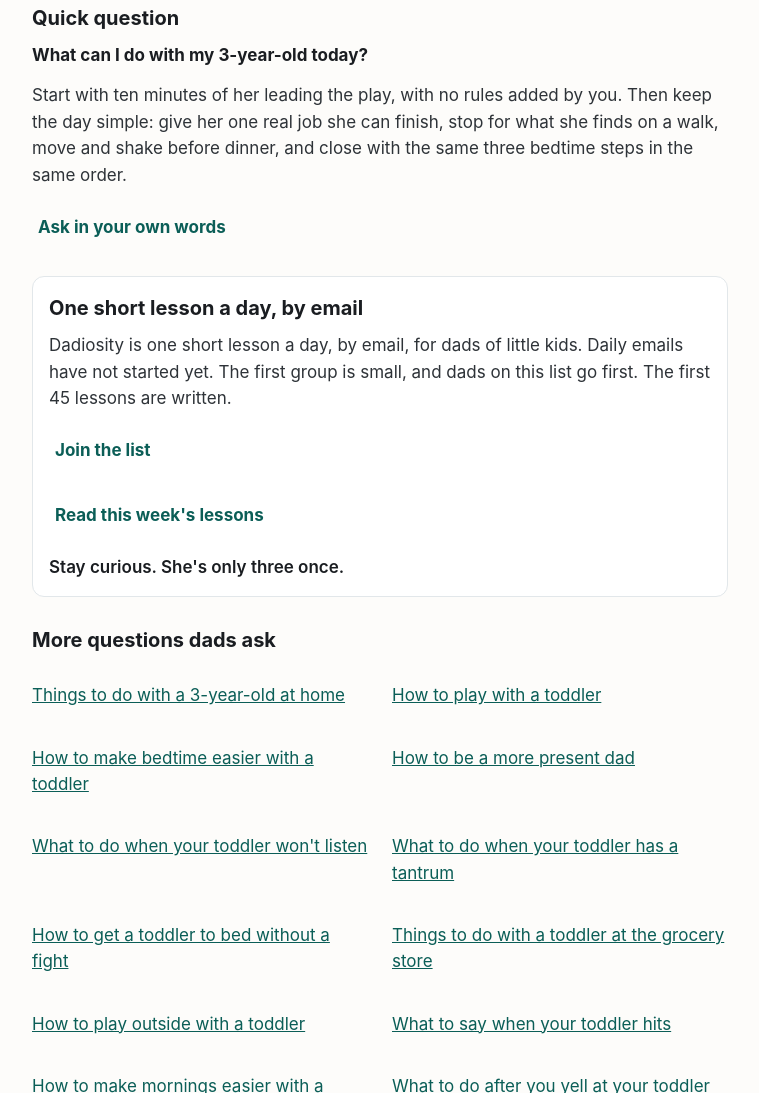
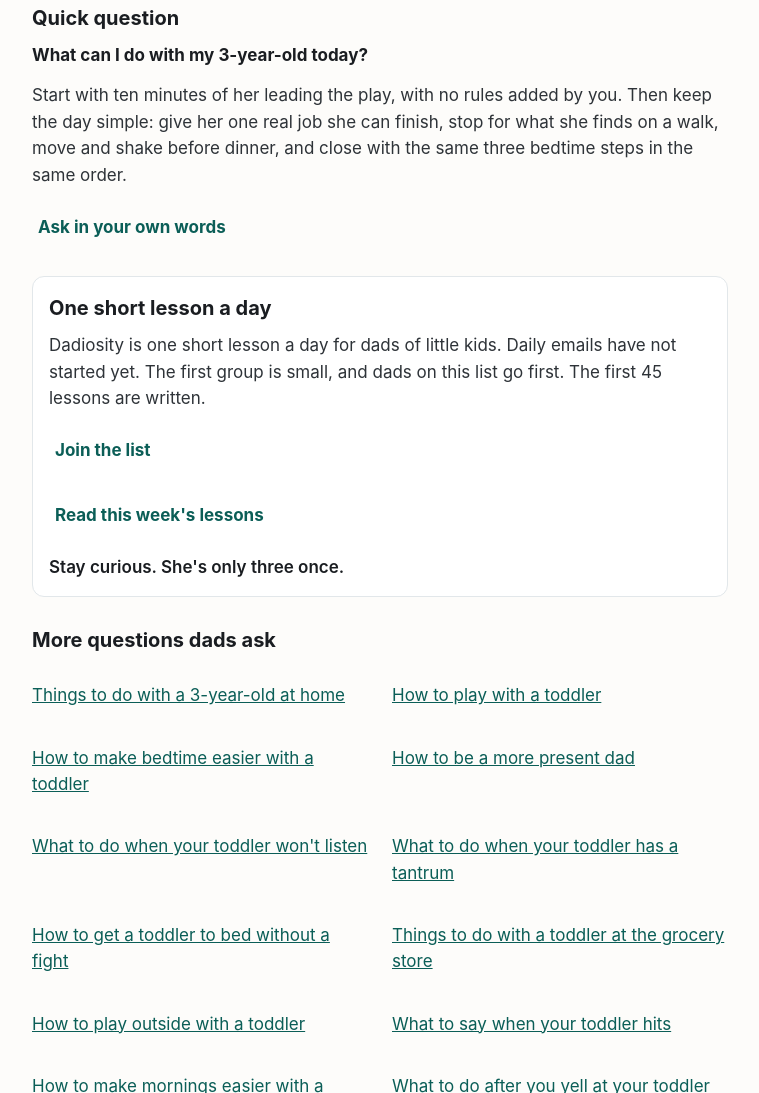
Before and after one commit to wdlcmu/dadiosity, a plain HTML site: page what-can-i-do-with-my-3-year-old-today.html in a window 1280 px wide. Shown: the part 2548-3641 px from the top of the page, without its empty margins (260-1019 px from the left). Drawn offline with Linux system fonts and the light colour scheme.

Commit message:
Claims standard: drop 'by email' delivery claim (daily emails have not started)

```diff
--- a/what-can-i-do-with-my-3-year-old-today.html
+++ b/what-can-i-do-with-my-3-year-old-today.html
@@ -162,8 +162,8 @@ localStorage.setItem("fleet_ft2",JSON.stringify(ft));
 </section>
 
 <div class="door">
-  <h2>One short lesson a day, by email</h2>
-  <p>Dadiosity is one short lesson a day, by email, for dads of little kids. Daily emails have not started yet. The first group is small, and dads on this list go first. The first 45 lessons are written.</p>
+  <h2>One short lesson a day</h2>
+  <p>Dadiosity is one short lesson a day for dads of little kids. Daily emails have not started yet. The first group is small, and dads on this list go first. The first 45 lessons are written.</p>
   <p><a class="joinlink" href="/#email">Join the list</a></p>
   <p><a class="joinlink" href="/this-week">Read this week's lessons</a></p>
   <p class="tagline-line">Stay curious. She's only three once.</p>
```
